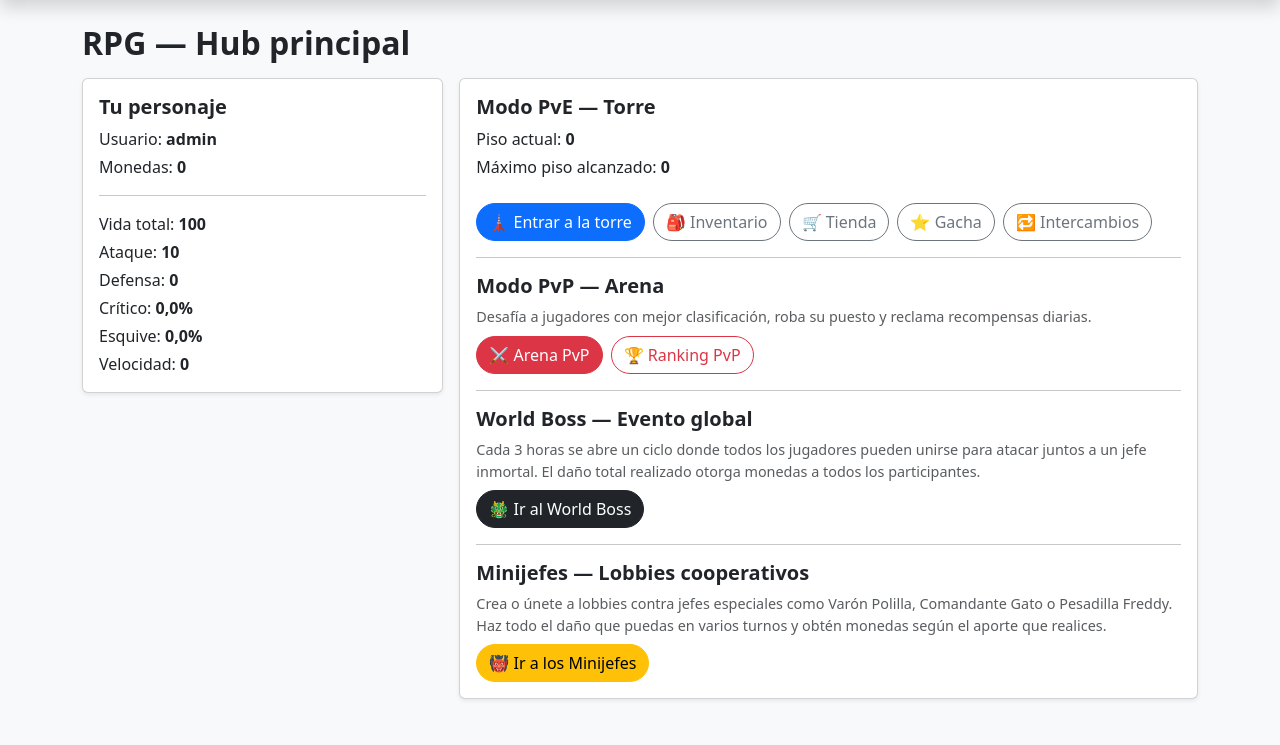
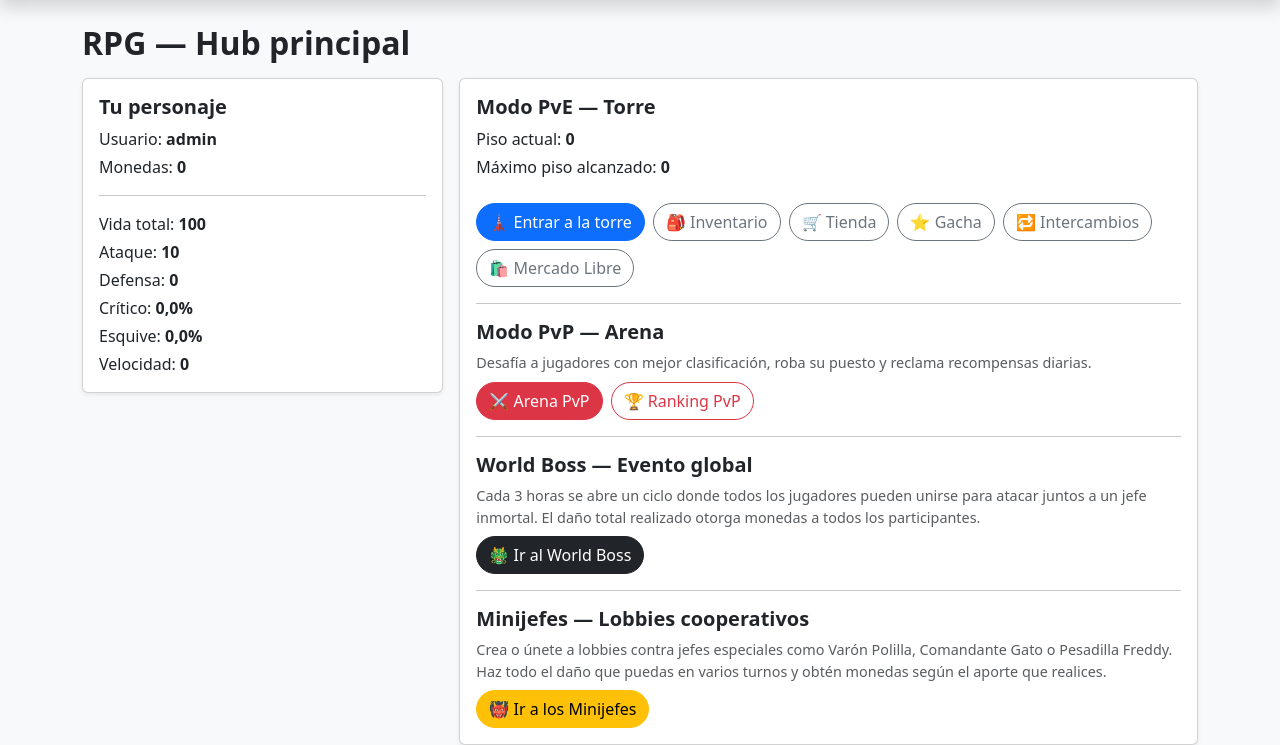
Before and after one commit to Nmcp1/testnote, a Django app: page /notes/rpg/ in a window 1280 px wide. Shown: the part 78-823 px from the top of the page. Before the commit the page ends 778 px from the top, so only its background shows below. Run offline with Django 5.2, Linux system fonts and the light colour scheme; a user stored in the database is signed in; data comes from the database, SQL or seed files in the repository; data that the repository does not hold is empty.

Commit message:
fix emojis

```diff
--- a/templates/base.html
+++ b/templates/base.html
@@ -101,7 +101,13 @@
                         <!-- RPG PvE / Economía -->
                         <li>
                             <a class="dropdown-item" href="{% url 'rpg_hub' %}">
-                                🗡️ RPG — Torre
+                                🏠 RPG — Hub
+                            </a>
+                        </li>
+
+                        <li>
+                            <a class="dropdown-item" href="{% url 'rpg_tower' %}">
+                                🗼 RPG — Torre
                             </a>
                         </li>
 
@@ -126,7 +132,7 @@
                         <!-- Mercado -->
                         <li>
                             <a class="dropdown-item" href="{% url 'rpg_market' %}">
-                                🛍️ Mercado
+                                🛍️ Mercado Libre
                             </a>
                         </li>
 
--- a/templates/notes/rpg_hub.html
+++ b/templates/notes/rpg_hub.html
@@ -53,6 +53,9 @@
           </a>
           <a href="{% url 'rpg_trades' %}" class="btn btn-outline-secondary rounded-pill">
             🔁 Intercambios
+          </a>
+          <a href="{% url 'rpg_market' %}" class="btn btn-outline-secondary rounded-pill">
+            🛍️ Mercado Libre
           </a>
         </div>
 
```
